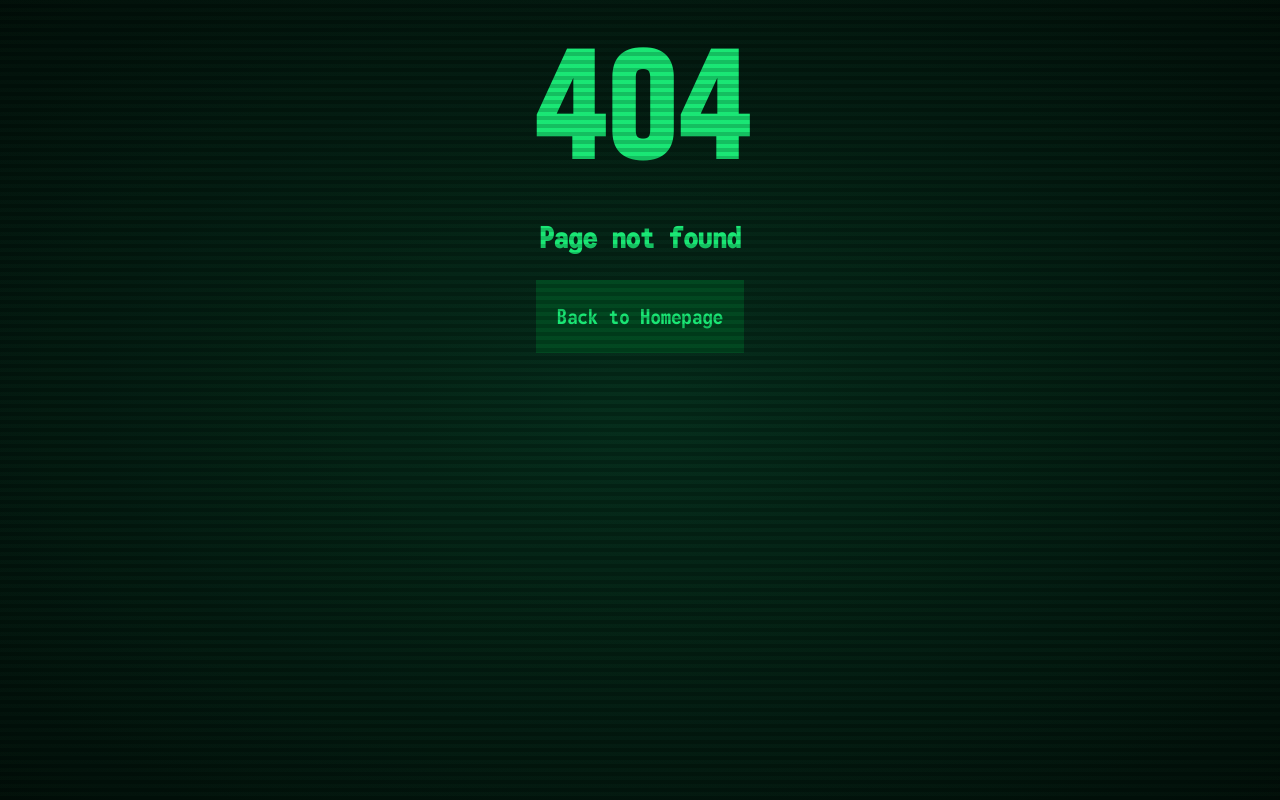
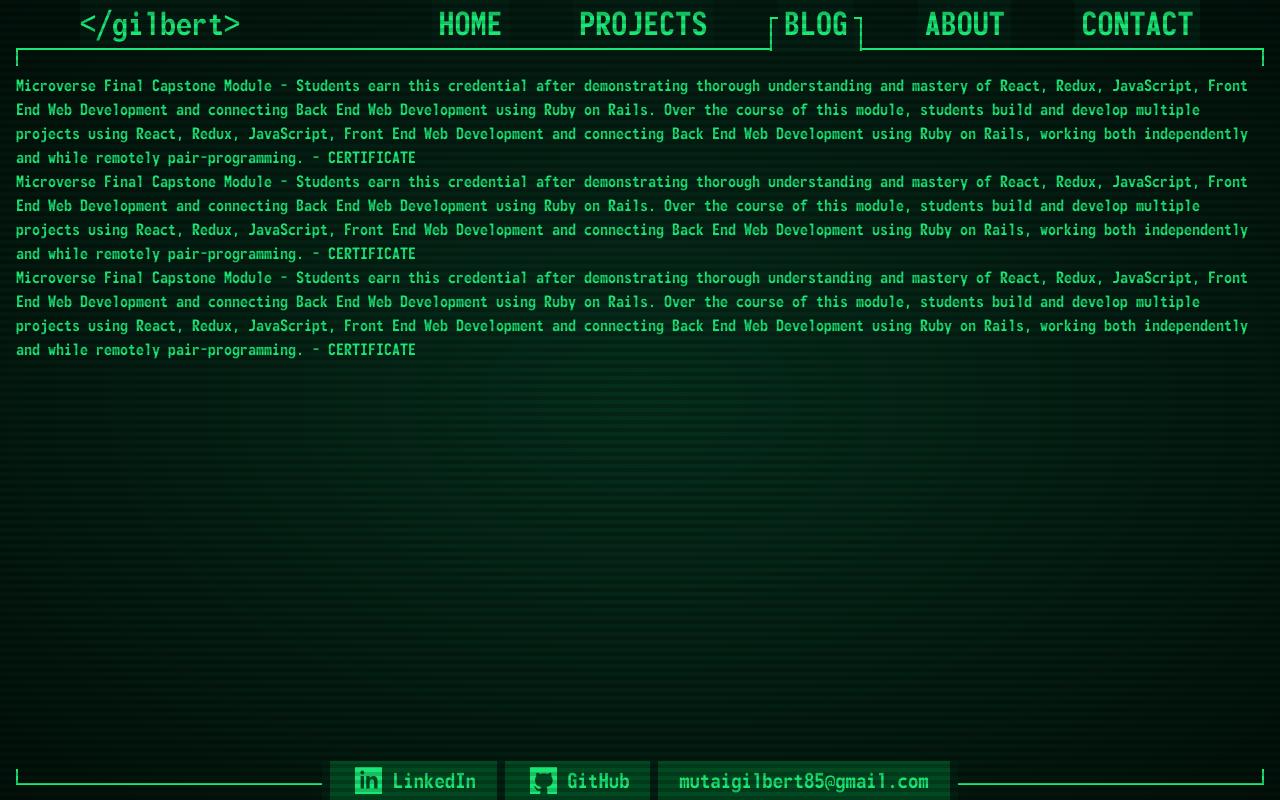
Before and after one commit to Mutai-Gilbert/Updated-Portfolio-Website, a Next.js app: page /blog in a window 1280 px wide. Before the commit this address had no page. Built offline with nearby package versions, Linux system fonts and the light colour scheme.

Commit message:
Add new changes to the pages/blog/

```diff
--- /dev/null
+++ b/pages/blog/index.tsx
@@ -0,0 +1,58 @@
+import Layout from "@/components/Layout";
+import Head from "next/head";
+import React, { useContext, useEffect } from 'react'
+import styles from '@/styles/pages/404.module.scss'
+import { useRouter } from 'next/router';
+import { useInView } from "react-intersection-observer";
+import { SeenWelcomeScreenCtx } from '@/context/SeenWelcomePageCtx';
+
+export default function Blog() {
+     const { setSeenWelcomePage } = useContext(SeenWelcomeScreenCtx);
+     const { ref, inView } = useInView({ triggerOnce: true });
+
+  // Set seenWelcomePage to true so that the welcome screen is not shown
+  // when user redirects to home page.
+  useEffect(() => {
+    setSeenWelcomePage(true);
+  }, []);
+
+  return (
+    <Layout>
+        <Head>
+             <title>Blog</title>
+        </Head>
+        <div className={styles.container}>
+          <p>
+            <strong>Microverse Final Capstone Module</strong> - Students earn this credential after demonstrating thorough understanding and mastery of React, Redux, JavaScript, Front End Web Development and connecting Back End Web Development using Ruby on Rails. Over the course of this module, students build and develop multiple projects using React, Redux, JavaScript, Front End Web Development and connecting Back End Web Development using Ruby on Rails, working both independently and while remotely pair-programming. -{" "}
+            <a
+              href="/files/.pdf"
+             target="_blank"
+              className={styles.link}
+            >
+              CERTIFICATE
+            </a>
+          </p>
+           <p>
+            <strong>Microverse Final Capstone Module</strong> - Students earn this credential after demonstrating thorough understanding and mastery of React, Redux, JavaScript, Front End Web Development and connecting Back End Web Development using Ruby on Rails. Over the course of this module, students build and develop multiple projects using React, Redux, JavaScript, Front End Web Development and connecting Back End Web Development using Ruby on Rails, working both independently and while remotely pair-programming. -{" "}
+            <a
+              href="/files/.pdf"
+             target="_blank"
+              className={styles.link}
+            >
+              CERTIFICATE
+            </a>
+          </p>
+           <p>
+            <strong>Microverse Final Capstone Module</strong> - Students earn this credential after demonstrating thorough understanding and mastery of React, Redux, JavaScript, Front End Web Development and connecting Back End Web Development using Ruby on Rails. Over the course of this module, students build and develop multiple projects using React, Redux, JavaScript, Front End Web Development and connecting Back End Web Development using Ruby on Rails, working both independently and while remotely pair-programming. -{" "}
+            <a
+              href="/files/.pdf"
+             target="_blank"
+              className={styles.link}
+            >
+              CERTIFICATE
+            </a>
+          </p>
+        </div>
+    </Layout>
+)
+}
```
